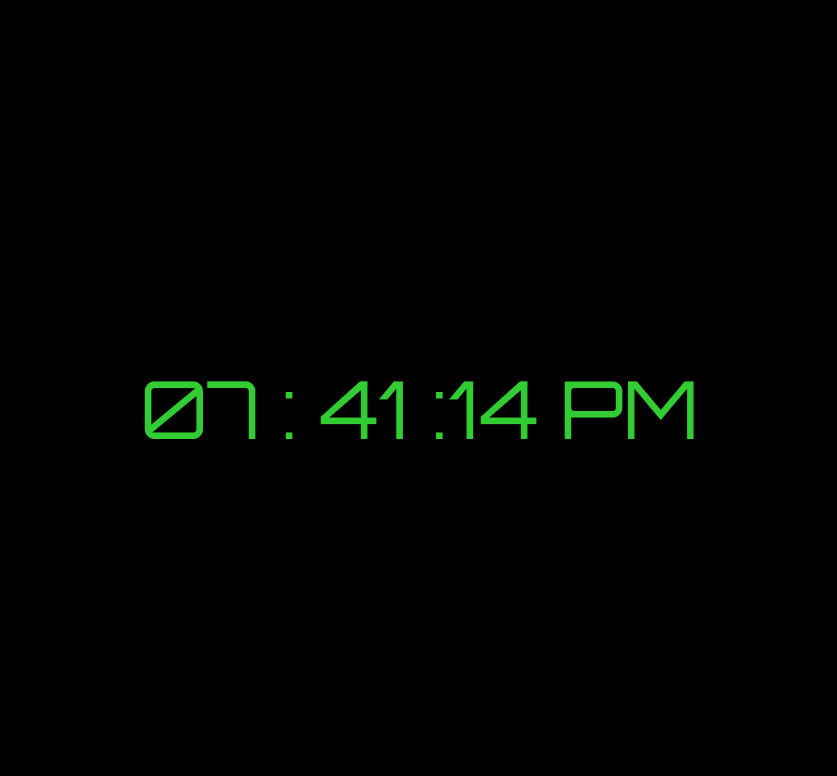
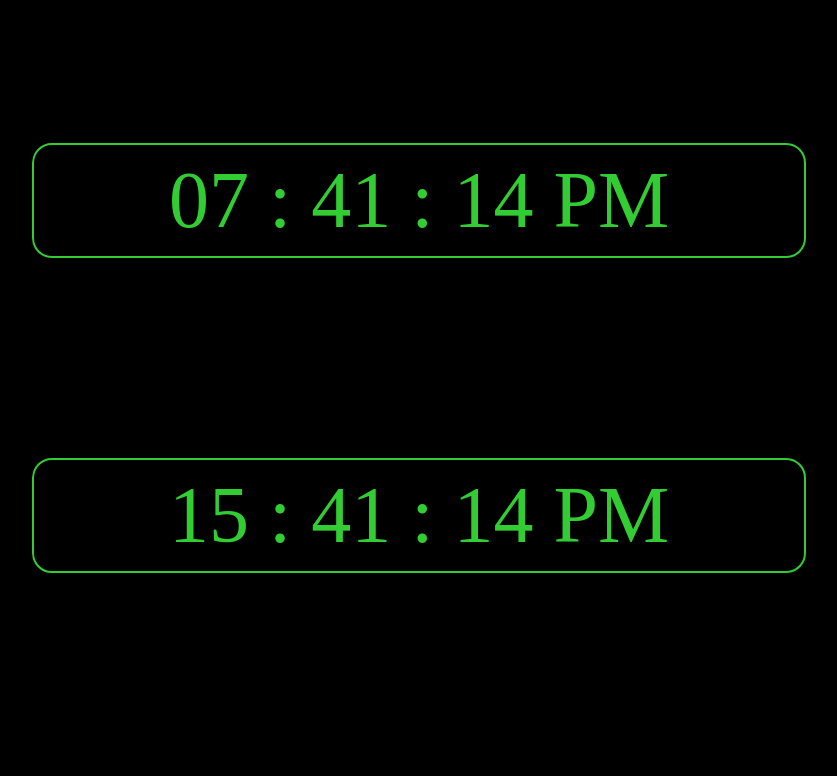
Before and after one commit to rickmastry/JS_Digital_Clock, a plain HTML site: page index.html in a window 1280 px wide. Shown: the whole page, without its empty margins (221-1058 px from the left). Drawn offline with Linux system fonts and the light colour scheme.

Commit message:
kenyan time added

```diff
--- a/index.html
+++ b/index.html
@@ -1,5 +1,6 @@
 <!DOCTYPE html>
 <html lang="en">
+
 <head>
   <meta charset="UTF-8">
   <meta name="viewport" content="width=device-width, initial-scale=1.0">
@@ -8,13 +9,17 @@
   <link href="https://fonts.googleapis.com/css?family=Orbitron&display=swap" rel="stylesheet">
   <title>Digital Clock</title>
 </head>
+
 <body>
-
+  <div class="clock-container">
     <div id="clock"></div>
+    <div id="clock-two"></div>
+  </div>
 
 
 
 
   <script src="main.js"></script>
 </body>
+
 </html>
--- a/main.js
+++ b/main.js
@@ -1,3 +1,25 @@
+function showKenyaTime(){
+    let date = new Date();
+    let hours = date.getHours();
+    let minutes = date.getMinutes();
+    let seconds = date.getSeconds();
+
+    let formatHours = convertFormat(hours);
+
+    hours = checkTime(hours) + 8;
+
+    hours = addZero(hours);
+    minutes = addZero(minutes);
+    seconds = addZero(seconds);
+    document.getElementById('clock-two').innerHTML = `${hours} : ${minutes} : ${seconds} ${formatHours}`
+}
+
+
+
+
+
+
+
 function showTime(){
     let date = new Date();
     let hours = date.getHours();
@@ -11,7 +33,7 @@ function showTime(){
     hours = addZero(hours);
     minutes = addZero(minutes);
     seconds = addZero(seconds);
-    document.getElementById('clock').innerHTML = `${hours} : ${minutes} :${seconds} ${formatHours}`
+    document.getElementById('clock').innerHTML = `${hours} : ${minutes} : ${seconds} ${formatHours}`
 }
 
 function convertFormat(time){
@@ -41,5 +63,8 @@ function addZero(time){
 
 }
 
+
 showTime();
 setInterval(showTime,1000)
+showKenyaTime();
+setInterval(showKenyaTime, 1000)
--- a/style.css
+++ b/style.css
@@ -1,4 +1,10 @@
-body{
+@font-face {
+    font-family: "whitrabt";
+    src: url('./fonts/whitrabt.TTF') Format('truetype');
+}
+
+
+body {
     min-height: 100vh;
     display: flex;
     justify-content: center;
@@ -6,8 +12,48 @@ body{
     background: #000;
 }
 
-#clock{
-    font-family: 'Orbitron', sans-serif;
+
+.clock-container {
+
+    display: flex;
+    flex-direction: column;
+    justify-content: center;
+    margin-top: 100px;
+}
+
+#clock {
+    border: 2px solid #32cd32;
+    border-radius: 20px;
+    width: 750px;
+    font-family: "whitrabt";
     font-size: 5rem;
     color: #32cd32;
+    margin-left: 200px;
+    margin-right: 200px;
+    text-align: center;
+    padding: 10px;
+    transition: all 0.3s ease-in-out;
 }
+
+#clock:hover {
+    color: #e23fd5;
+    transition: all 0.5s ease-in-out;
+}
+
+#clock-two {
+    border: 2px solid #32cd32;
+    border-radius: 20px;
+    width: 750px;
+    font-family: "whitrabt";
+    font-size: 5rem;
+    color: #32cd32;
+    margin: 200px;
+    text-align: center;
+    padding: 10px;
+    transition: all 0.3s ease-in-out;
+}
+
+#clock-two:hover {
+    color: #e23fd5;
+    transition: all 0.5s ease-in-out;
+}
```
Also changed, not shown: fonts/whitrabt.ttf (added), white_rabbit/license.txt (added), white_rabbit/whitrabt.ttf (added), white_rabbit/whitrabt.txt (added). Lines whose indentation alone changed are shown as unchanged.
